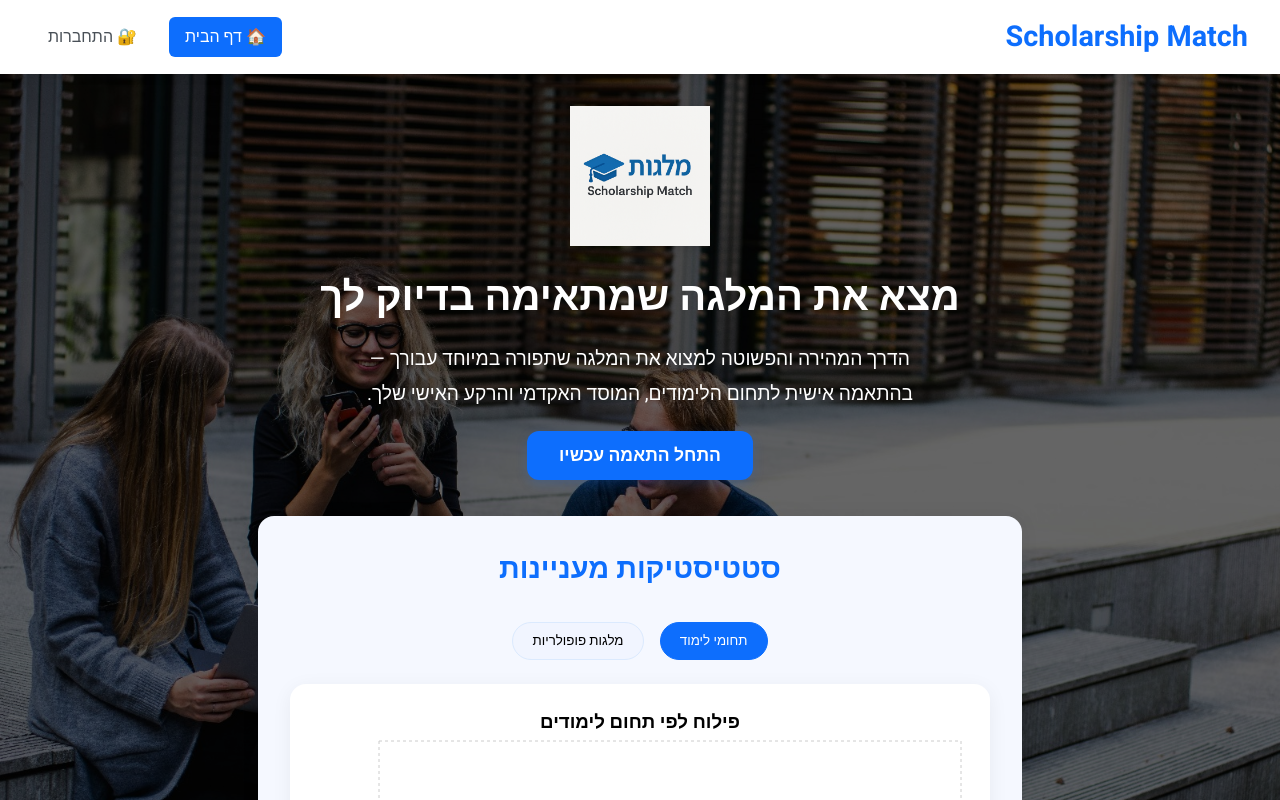
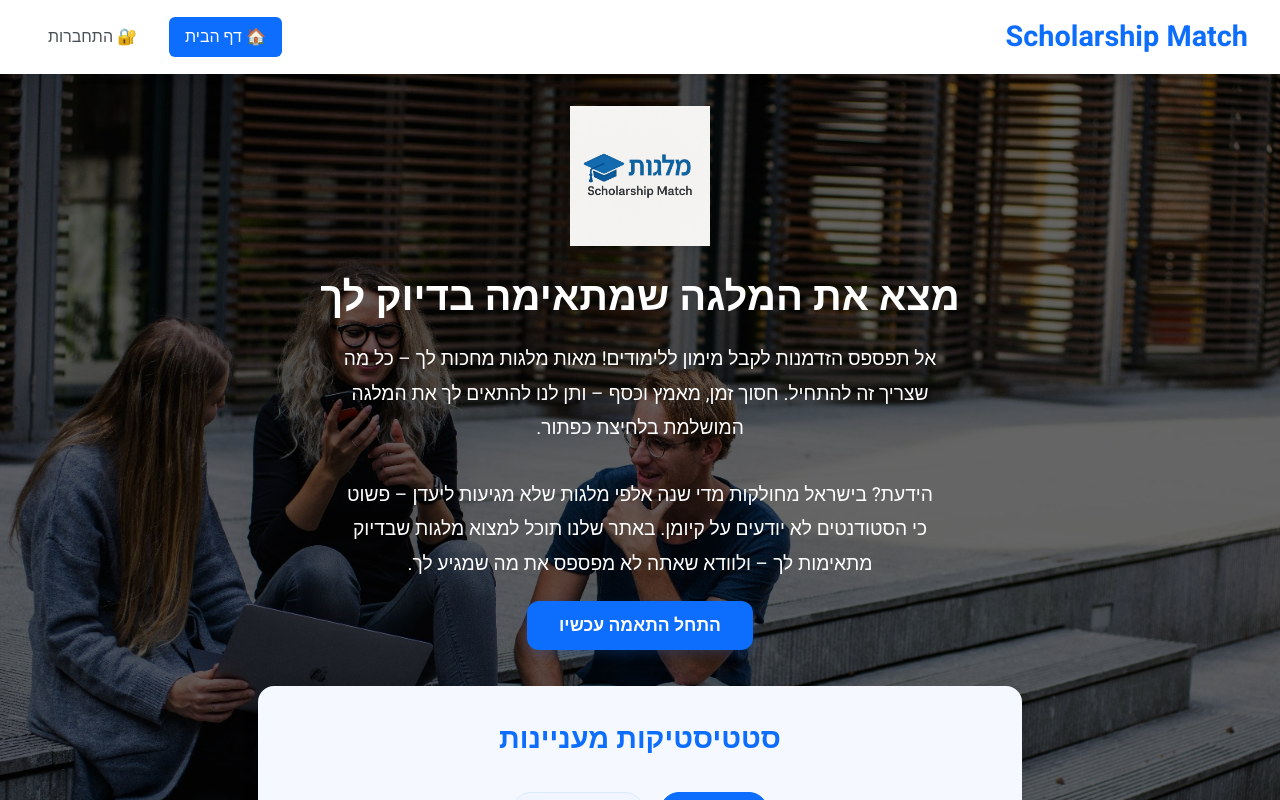
Before and after one commit to lid0kk/MyReactProject, a React (Vite) app: page /home in a window 1280 px wide. Shown: the top 800 px of the page. Built offline with nearby package versions, Linux system fonts and the light colour scheme; no server answers; the database is empty; a web font is replaced by a local one.

Commit message:
home page changes and nav bar

```diff
--- a/src/Components/Navbar.jsx
+++ b/src/Components/Navbar.jsx
@@ -62,8 +62,8 @@ export default function Navbar() {
           <li><Link className={isActive("/home") ? "active" : ""} to="/home" onClick={handleLinkClick}>🏠 דף הבית</Link></li>
           {user && (
             <>
-              <li><Link className={isActive("/search") ? "active" : ""} to="/search" onClick={handleLinkClick}>🔍 חיפוש</Link></li>
-              <li><Link className={isActive("/profile") ? "active" : ""} to="/profile" onClick={handleLinkClick}>👤 פרופיל</Link></li>
+                          <li><Link className={isActive("/profile") ? "active" : ""} to="/profile" onClick={handleLinkClick}>👤 פרופיל</Link></li>
+              <li><Link className={isActive("/search") ? "active" : ""} to="/search" onClick={handleLinkClick}>🔍 תוצאות התאמה</Link></li>
               <li><Link className={isActive("/my-scholarships") ? "active" : ""} to="/my-scholarships" onClick={handleLinkClick}>💾 מלגות ששמרתי</Link></li>
               {isAdmin && (
                 <>
--- a/src/Pages/Home/Home.jsx
+++ b/src/Pages/Home/Home.jsx
@@ -31,7 +31,16 @@ export default function Home() {
         animate={{ opacity: 1 }}
         transition={{ delay: 0.5, duration: 1 }}
       >
-        הדרך המהירה והפשוטה למצוא את המלגה שתפורה במיוחד עבורך — בהתאמה אישית לתחום הלימודים, המוסד האקדמי והרקע האישי שלך.
+  אל תפספס הזדמנות לקבל מימון ללימודים! מאות מלגות מחכות לך – כל מה שצריך זה להתחיל. חסוך זמן, מאמץ וכסף – ותן לנו להתאים לך את המלגה המושלמת בלחיצת כפתור.
+      </motion.p>
+
+           <motion.p
+        className="home-description"
+        initial={{ opacity: 0 }}
+        animate={{ opacity: 1 }}
+        transition={{ delay: 0.5, duration: 1 }}
+      >
+  הידעת? בישראל מחולקות מדי שנה אלפי מלגות שלא מגיעות ליעדן – פשוט כי הסטודנטים לא יודעים על קיומן. באתר שלנו תוכל למצוא מלגות שבדיוק מתאימות לך – ולוודא שאתה לא מפספס את מה שמגיע לך.
       </motion.p>
 
       <motion.div
```
